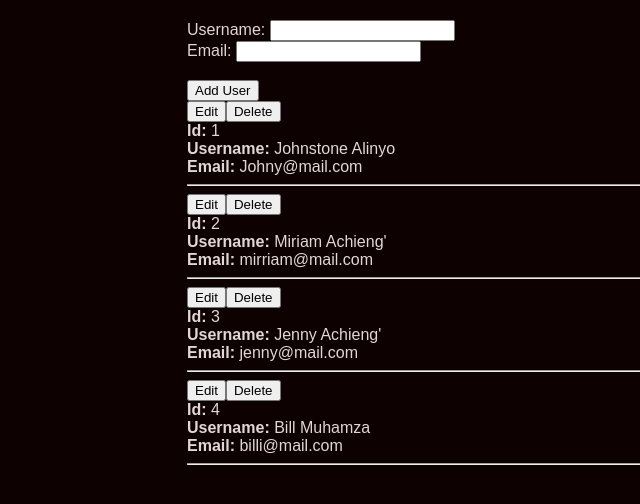
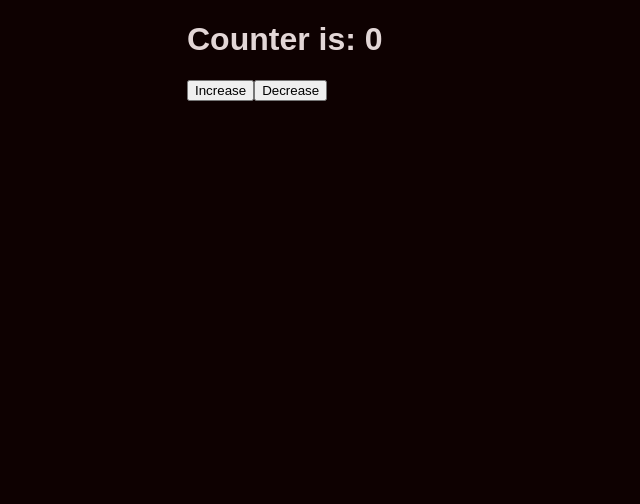
Before and after one commit to indieka900/learning-react, a React (Vite) app: page / in a window 1280 px wide. Shown: the top 504 px of the page, without its empty margins (5-645 px from the left). Built offline with nearby package versions, Linux system fonts and the light colour scheme.

Commit message:
useEffect

```diff
--- a/src/App.jsx
+++ b/src/App.jsx
@@ -1,12 +1,14 @@
 /* eslint-disable no-unused-vars */
 //import { UserProfile } from './component/userProfile'
+import styles from "./component/styles.module.css"
 
-import { useState } from "react";
+import { useState, useEffect } from "react";
 import { LoginForm } from "./component/LoginForm";
 import { RegisterForm } from "./component/RegisterForm";
 
 import { UserDetails } from "./component/userDetails";
 import { RegisterState } from "./component/registerState";
+import { Counter } from "./component/counter";
 
 export default function App() {
 
@@ -53,6 +55,9 @@ export default function App() {
   //         </div>
   //     )
   // }
+  useEffect(()=> {
+    document.title = "Joseph Learning React"
+});
   /*return (
         isAuntendicated && name == "Joseph" ?
         <div>
@@ -86,6 +91,7 @@ export default function App() {
   return (
     //<LoginForm/>
     //<RegisterForm />
-    <RegisterState/>
+    //<RegisterState/>
+    <Counter/>
   );
 }
--- /dev/null
+++ b/src/component/counter.jsx
@@ -0,0 +1,16 @@
+import { useState, useEffect } from "react"
+
+export function Counter() {
+    const [counter, setCounter] = useState(0);
+    //const [sync, setSync] = useState(false);
+    useEffect(()=> {
+        document.title = "Joseph Learning React" + counter
+    }, [counter]);
+    return (
+        <div>
+            <h1><span>Counter is: {counter}</span></h1>
+            <button type="button" onClick={() => setCounter((count) => count + 1)}>Increase</button>
+            <button type="button" onClick={() => setCounter((count) => count - 1)}>Decrease</button>
+        </div>
+    )
+}
```
